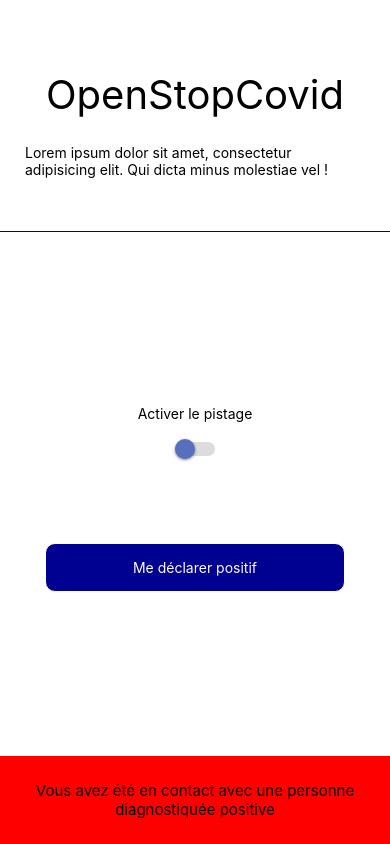
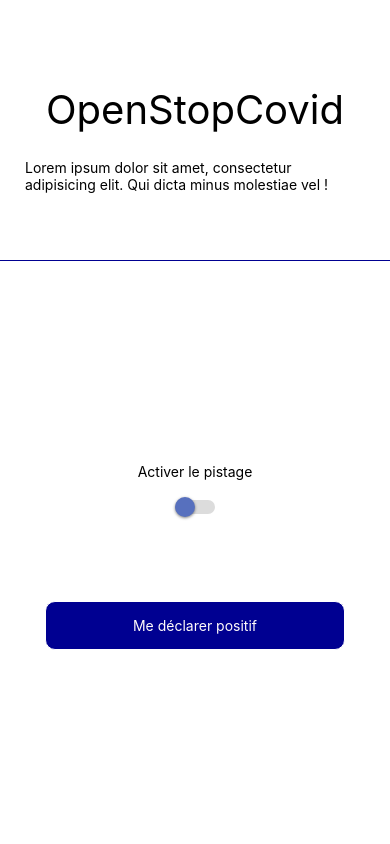
Before and after one commit to OpenStopCovid/app, a React Native app: screen / in a window 390 px wide. Built offline with nearby package versions, Linux system fonts and the light colour scheme.

Commit message:
Add vibration for alertMode

```diff
--- a/App.js
+++ b/App.js
@@ -1,5 +1,5 @@
 import React, {useState} from 'react';
-import {Modal, StyleSheet, Text, View, Alert, Switch, TouchableOpacity} from 'react-native';
+import {Modal, StyleSheet, Text, View, Switch, TouchableOpacity, Vibration} from 'react-native';
 
 const Separator = () => {
   return <View style={styles.separator} />
@@ -8,8 +8,12 @@
 export default function App() {
   const [isEnabled, setIsEnabled] = useState(false);
   const [modalVisible, setModalVisible] = useState(false);
-  const [isAlertMode, setIsAlertMode] = useState(true)
+  const [isAlertMode, setIsAlertMode] = useState(false)
   const toggleSwitch = () => setIsEnabled(!isEnabled);
+
+  if (isAlertMode) {
+    Vibration.vibrate([500, 250, 500, 250])
+  }
 
   return (
     <>
@@ -54,8 +58,7 @@
               <Text style={styles.modalText}>😷</Text>
               <Text style={styles.modalText}>Pas de panique !</Text>
               <Text style={styles.modalText}>Une alerte va être envoyée</Text>
-              <Text style={styles.modalText}>🧑🏻‍⚕️</Text>
-
+              <Text style={styles.modalText}>🧑🏻‍⚕️ 👨🏽‍⚕️ 👩🏼‍⚕️</Text>
               <TouchableOpacity
                 style={{ ...styles.openButton, backgroundColor: "#000091" }}
                 onPress={() => {
@@ -157,8 +160,10 @@
   alertMode: {
     display: 'flex',
     backgroundColor: 'red',
+    color: "white",
     textAlign: "center",
     padding: 25,
-    fontSize: 15
+    fontSize: 15,
+    fontWeight: 'bold'
   }
 });
```
